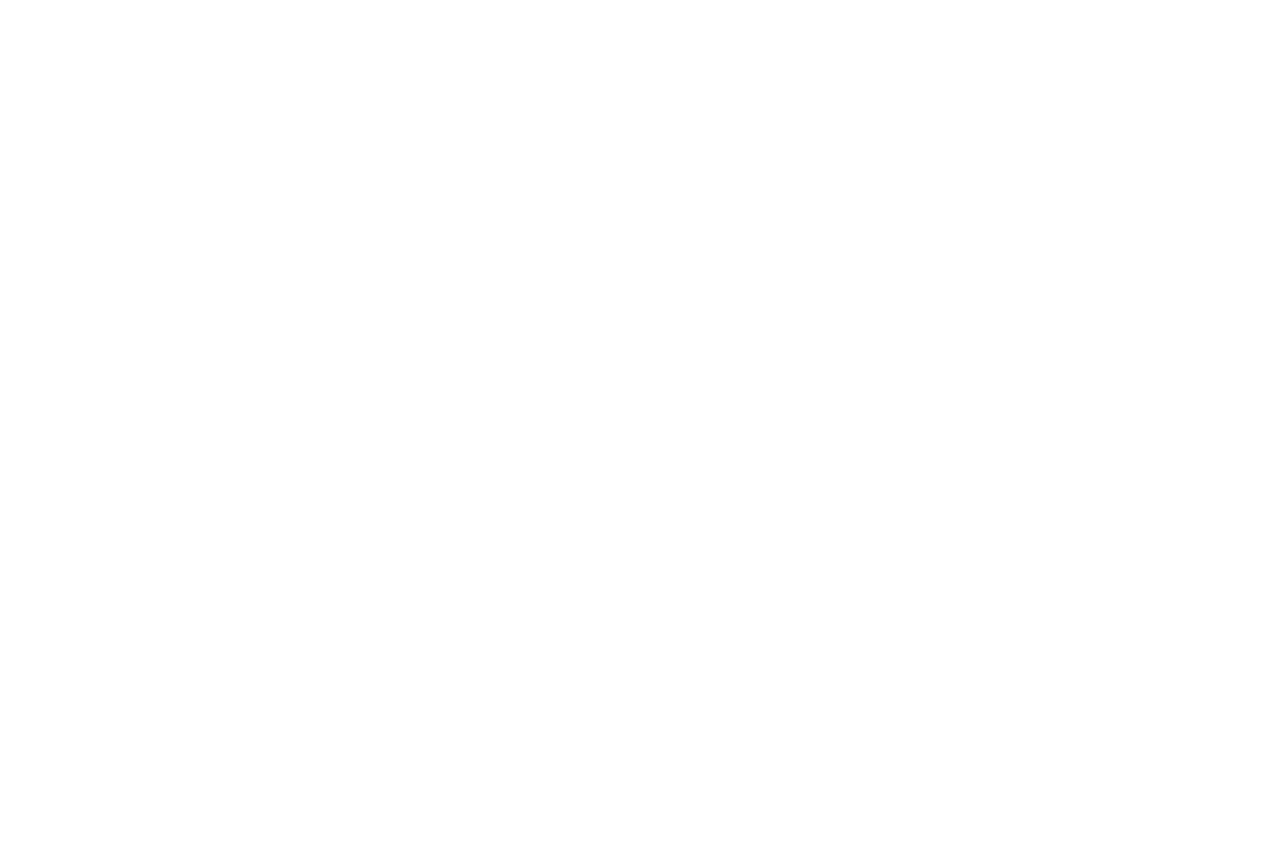
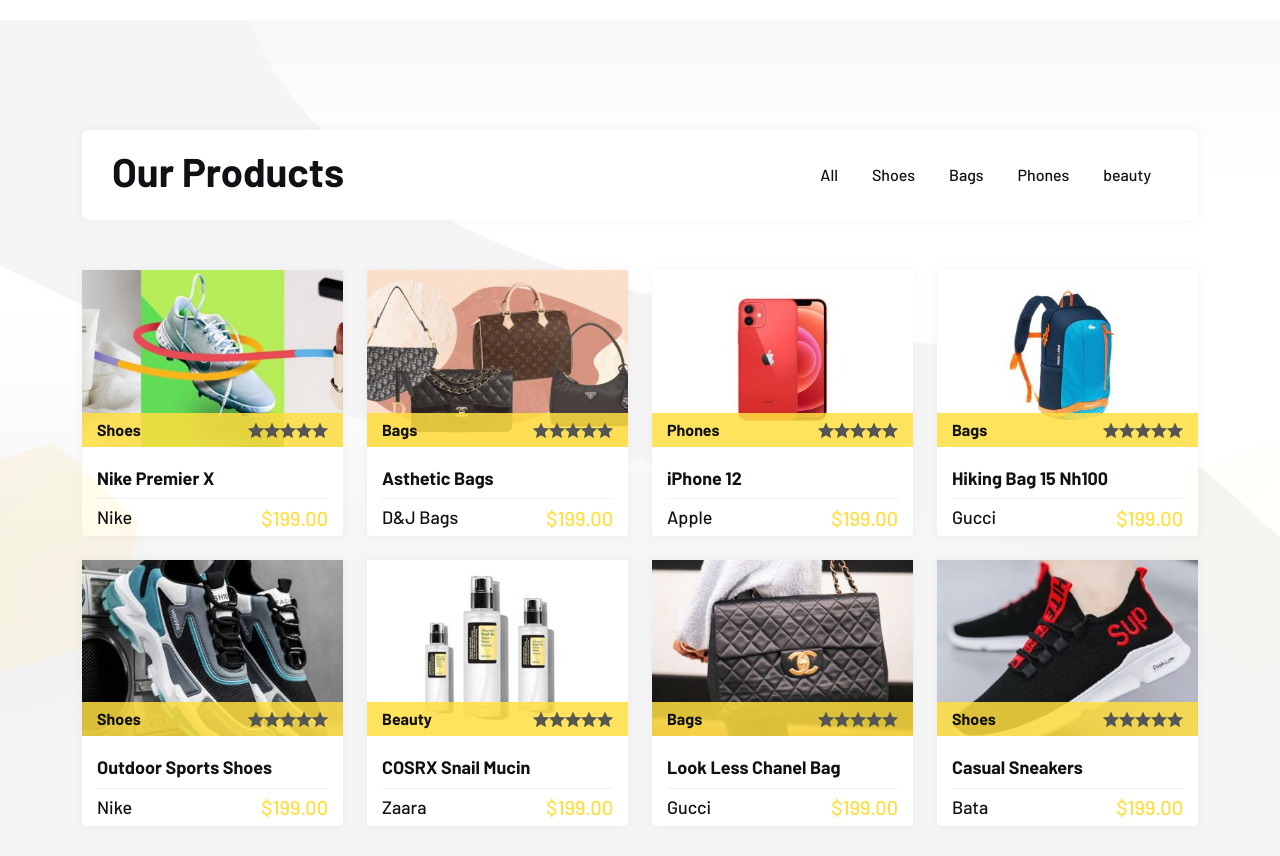
Before and after one commit to rohit0o07/newreactecommerce, a React (Vite) app: page / in a window 1280 px wide. Shown: the part 1800-2656 px from the top of the page. Before the commit the page ends 1820 px from the top, so only its background shows below. Built offline with nearby package versions, Linux system fonts and the light colour scheme.

Commit message:
categoryshowcase updated

```diff
--- /dev/null
+++ b/src/Home/CategoryShowCase.jsx
@@ -0,0 +1,157 @@
+import React ,{useState} from "react";
+import Ratting from "../components/Ratting";
+import { Link } from "react-router-dom";
+const title = "Our Products";
+
+const ProductData = [
+  {
+    imgUrl: "src/assets/images/categoryTab/01.jpg",
+    cate: "Shoes",
+    title: "Nike Premier X",
+    author: "assets/images/course/author/01.jpg",
+    brand: "Nike",
+    price: "$199.00",
+    id: 1,
+  },
+  {
+    imgUrl: "src/assets/images/categoryTab/02.jpg",
+    cate: "Bags",
+    title: "Asthetic Bags",
+    author: "assets/images/course/author/02.jpg",
+    brand: "D&J Bags",
+    price: "$199.00",
+    id: 2,
+  },
+  {
+    imgUrl: "src/assets/images/categoryTab/03.jpg",
+    cate: "Phones",
+    title: "iPhone 12",
+    author: "src/assets/images/categoryTab/brand/apple.png",
+    brand: "Apple",
+    price: "$199.00",
+    id: 3,
+  },
+  {
+    imgUrl: "src/assets/images/categoryTab/04.jpg",
+    cate: "Bags",
+    title: "Hiking Bag 15 Nh100",
+    author: "assets/images/course/author/04.jpg",
+    brand: "Gucci",
+    price: "$199.00",
+    id: 4,
+  },
+  {
+    imgUrl: "src/assets/images/categoryTab/05.jpg",
+    cate: "Shoes",
+    title: "Outdoor Sports Shoes",
+    author: "assets/images/course/author/05.jpg",
+    brand: "Nike",
+    price: "$199.00",
+    id: 5,
+  },
+  {
+    imgUrl: "src/assets/images/categoryTab/06.jpg",
+    cate: "Beauty",
+    title: "COSRX Snail Mucin",
+    author: "assets/images/course/author/06.jpg",
+    brand: "Zaara",
+    price: "$199.00",
+    id: 6,
+  },
+  {
+    imgUrl: "src/assets/images/categoryTab/07.jpg",
+    cate: "Bags",
+    title: "Look Less Chanel Bag ",
+    author: "assets/images/course/author/01.jpg",
+    brand: "Gucci",
+    price: "$199.00",
+    id: 7,
+  },
+  {
+    imgUrl: "src/assets/images/categoryTab/08.jpg",
+    cate: "Shoes",
+    title: "Casual Sneakers",
+    author: "assets/images/course/author/02.jpg",
+    brand: "Bata",
+    price: "$199.00",
+    id: 8,
+  },
+];
+
+const CategoryShowCase = () => {
+    const[items,setItems] = useState(ProductData);
+
+    //categort had filtering
+    const filterItem = (categItem) => {
+        const updateItems = ProductData.filter((curElem) => {return curElem.cate === categItem});
+        setItems(updateItems);
+    }
+  return <div className="course-section style-3 padding-tb">
+                {/*shapes*/}
+        <div className="course-shape one">
+            <img src="/src/assets/images/shape-img/icon/01.png" alt="" />
+        </div>
+        <div className="course-shape two" >
+            <img src="/src/assets/images/shape-img/icon/02.png" alt=""/>
+        </div>
+        {/*mainsection*/}
+        <div className="container">
+            {/*section header*/}
+            <div className="section-header">
+                <h2 className="title">{title}</h2>
+                <div className="course-filter-group">
+                    <ul className="lab-ul">
+                    <li onClick={() => setItems(ProductData)}>All</li>
+                    <li onClick={() => filterItem("Shoes")}>Shoes</li>
+                    <li onClick={() => filterItem("Bags")}>Bags</li>
+                    <li onClick={() => filterItem("Phones")}>Phones</li>
+                    <li onClick={() => filterItem("beauty")}>beauty</li>
+                    </ul>
+
+
+                </div>
+            </div>
+            {/*section body*/}
+            <div className="section-wrapper">
+                <div className="row g-4 justify-content-center row-cols-xl-4 row-cols-lg-3 row-cols-md-2 row-cols-1 course-filter">
+                    {
+                        items.map((product) =>
+                            <div key={product.id} class="col">
+                                <div className="course-item style-4">
+                                    <div className="course-inner">
+                                        <div className="course-thumb">
+                                            <img src={product.imgUrl} alt=''/>
+                                            <div className="course-category">
+                                            <div className="course-cate">
+                                                <a href="#">{product.cate}</a>
+                                            </div>
+                                            <div className="course-review">
+                                                <Ratting/>
+                                            </div>
+                                            </div>
+                                            </div>
+
+                                            {/*content*/}
+                                            <div className="course-content">
+                                                <Link to={`/shop/${product.id}`}><h6>{product.title}</h6></Link>
+                                                <div className="course-footer">
+                                                    <div className="course-author">
+                                                        <Link to="" className="ca-name">{product.brand}</Link>
+                                                    </div>
+                                                    <div className="course-price">
+                                                        {product.price}
+                                                    </div>
+                                                </div>
+                                            </div>
+                                        </div>
+                                    </div>
+                                </div> )
+                    }
+                </div>
+            </div>
+        </div>
+
+  </div>;
+};
+
+export default CategoryShowCase;
--- a/src/Home/Home.jsx
+++ b/src/Home/Home.jsx
@@ -1,12 +1,14 @@
 import React from 'react'
 import Banner from './Banner'
 import HomeCategory from './HomeCategory'
+import CategoryShowCase from './CategoryShowCase'
 
 const Home = () => {
   return (
     <div>
       <Banner/>
       <HomeCategory/>
+      <CategoryShowCase/>
     </div>
   )
 }
--- /dev/null
+++ b/src/components/Ratting.jsx
@@ -0,0 +1,15 @@
+import React from 'react'
+
+const Ratting = () => {
+  return (
+    <span className='ratting'>
+    <i className="icofont-ui-rating"></i>
+    <i className="icofont-ui-rating"></i>
+    <i className="icofont-ui-rating"></i>
+    <i className="icofont-ui-rating"></i>
+    <i className="icofont-ui-rating"></i>
+    </span>
+  )
+}
+
+export default Ratting
```
